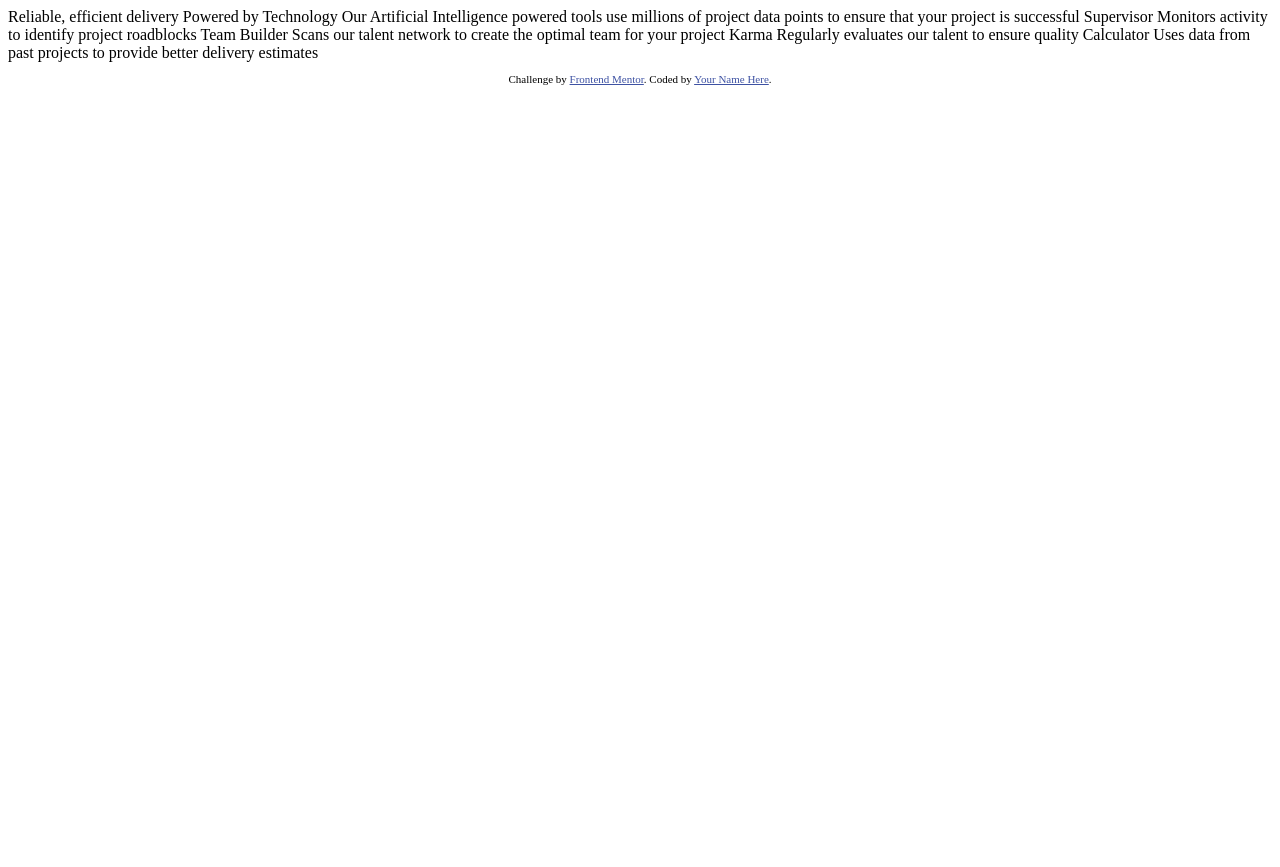
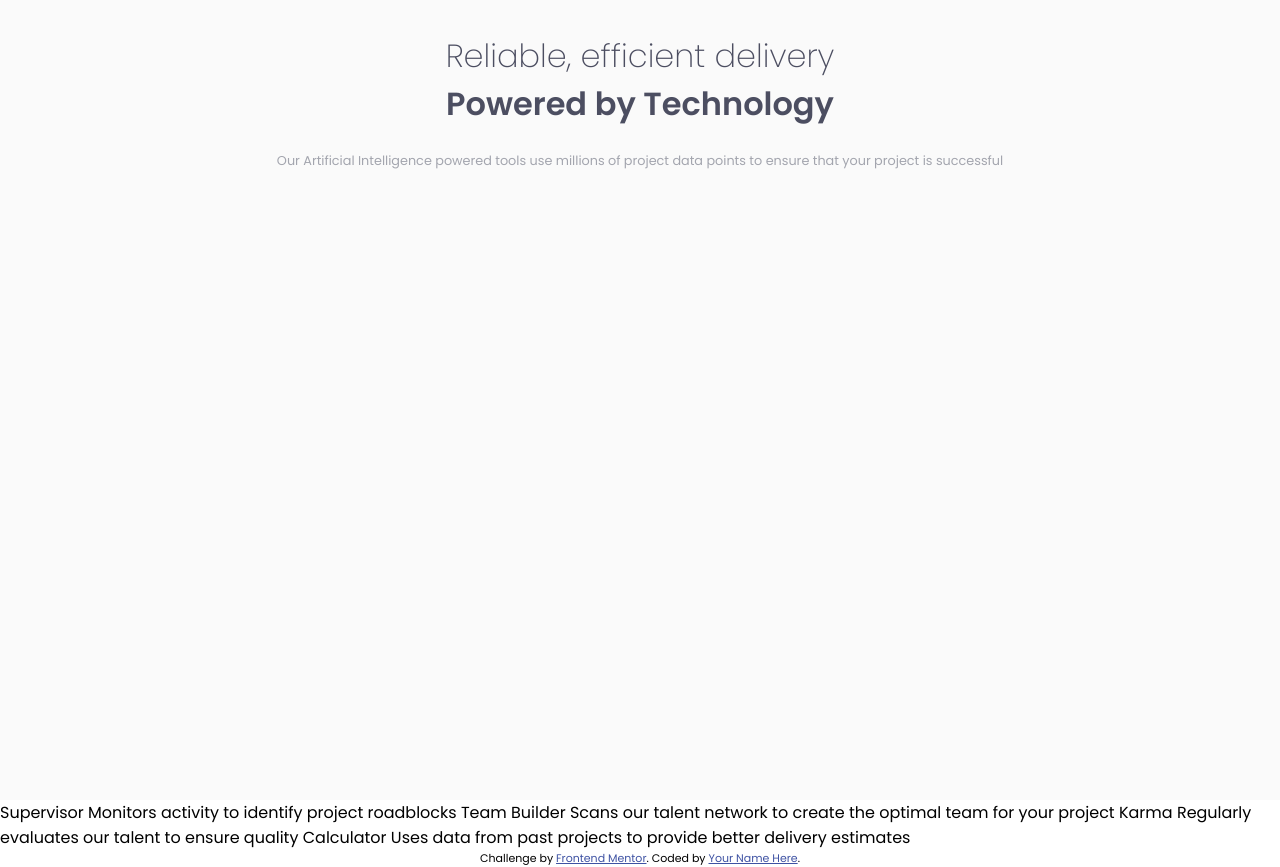
Before and after one commit to nicolasgonzalez98/Ejercicios-HTML-CSS, a plain HTML site: page FrontEndMentor/four-card-feature-section-master/index.html in a window 1280 px wide. Before the commit the page ends 800 px from the top, so only its background shows below. Drawn offline with Linux system fonts and the light colour scheme.

Commit message:
actualizacion

```diff
--- /dev/null
+++ b/FrontEndMentor/four-card-feature-section-master/css/style.css
@@ -0,0 +1,57 @@
+/*Import*/
+
+@import url('https://fonts.googleapis.com/css2?family=Poppins:wght@200;400;600&display=swap');
+
+
+/*Reglas generales*/
+
+*{
+    margin: 0%;
+    padding: 0%;
+    box-sizing: content-box;
+    font-family: Poppins;
+}
+
+/*Variables*/
+
+:root{
+    /*Primary*/
+    --red: hsl(0, 78%, 62%);
+    --cyan: hsl(180, 62%, 55%);
+    --orange:  hsl(34, 97%, 64%);
+    --blue: hsl(212, 86%, 64%);
+    /*Neutral*/
+    --veryDarkBlue: hsl(234, 12%, 34%);
+    --grayishBlue: hsl(229, 6%, 66%);
+    --veryLightGray: hsl(0, 0%, 98%);
+}
+
+
+/*Diseño de pagina*/
+
+main{
+    width: 100vw;
+    height: 100vh;
+    background-color: var(--veryLightGray);
+}
+/*Header*/
+.header{
+    text-align: center;
+    padding: 2rem;
+
+}
+
+.titulo{
+    font-weight: 200;
+    color: var(--veryDarkBlue);
+}
+
+.negrita{
+    color: var(--veryDarkBlue);
+}
+
+.cuerpo{
+    font-size: 0.8rem;
+    text-align: center;
+    padding: 1.5rem;
+    color: var(--grayishBlue);}
--- a/FrontEndMentor/four-card-feature-section-master/index.html
+++ b/FrontEndMentor/four-card-feature-section-master/index.html
@@ -5,6 +5,7 @@
   <meta name="viewport" content="width=device-width, initial-scale=1.0"> <!-- displays site properly based on user's device -->
 
   <link rel="icon" type="image/png" sizes="32x32" href="./images/favicon-32x32.png">
+  <link rel="stylesheet" href="css/style.css">
 
   <title>Frontend Mentor | Four card feature section</title>
 
@@ -16,11 +17,20 @@
 </head>
 <body>
 
-  Reliable, efficient delivery
-  Powered by Technology
+  <main>
+    <div class="header">
+      <h1 class="titulo">Reliable, efficient delivery</h1>
+      <h1 class="negrita">Powered by Technology</h1>
+      <p class="cuerpo">Our Artificial Intelligence powered tools use millions of project data points
+        to ensure that your project is successful</p>
+    </div>
+    <div class="article"></div>
+  </main>
 
-  Our Artificial Intelligence powered tools use millions of project data points
-  to ensure that your project is successful
+
+
+
+
 
   Supervisor
   Monitors activity to identify project roadblocks
```
